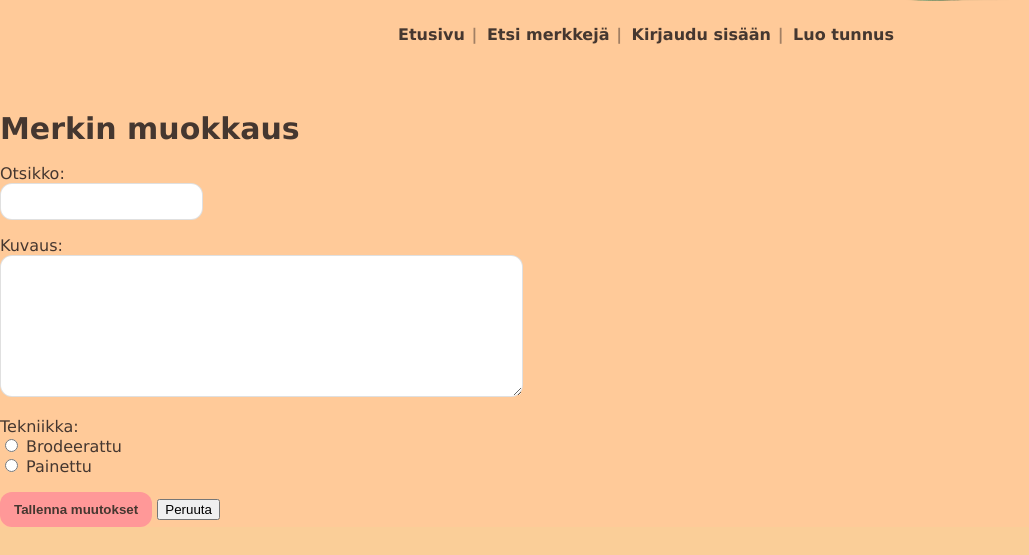
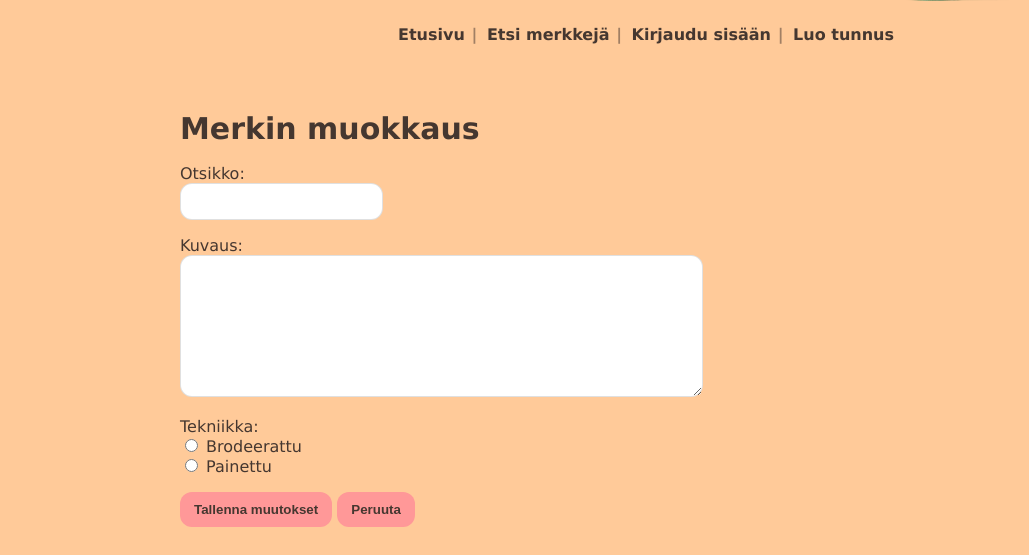
Before and after one commit to mkekola/merkisto, a Flask app: template templates/edit_patch.html in a window 1280 px wide. Shown: the part 447-1002 px from the top of the page, without its empty margins (0-1029 px from the left). Before the commit the page ends 974 px from the top, so only its background shows below. Run offline with Flask 3, Linux system fonts and the light colour scheme; the template is opened without the code that fills it, so the values that code supplies are empty.

Commit message:
Added styling to edit patch page.

```diff
--- a/templates/edit_patch.html
+++ b/templates/edit_patch.html
@@ -1,5 +1,7 @@
 {% extends "layout.html" %} {% block title %} Merkin muokkaus {% endblock %} {% block
 content %}
+<main class="wrap">
+  <section class="panel stack">
 <h2>Merkin muokkaus</h2>
 <form action="/update_patch/{{ patch.id }}" method="post">
   <p>
@@ -41,6 +43,8 @@ content %}
   {% endfor %}
   <input type="hidden" name="id" value="{{ patch.id }}" />
   <input type="submit" value="Tallenna muutokset" />
-  <input type="button" value="Peruuta" onclick="window.history.back()" />
+  <input type="submit" value="Peruuta" onclick="window.history.back()" />
 </form>
+  </section>
+</main>
 {% endblock %}
```
